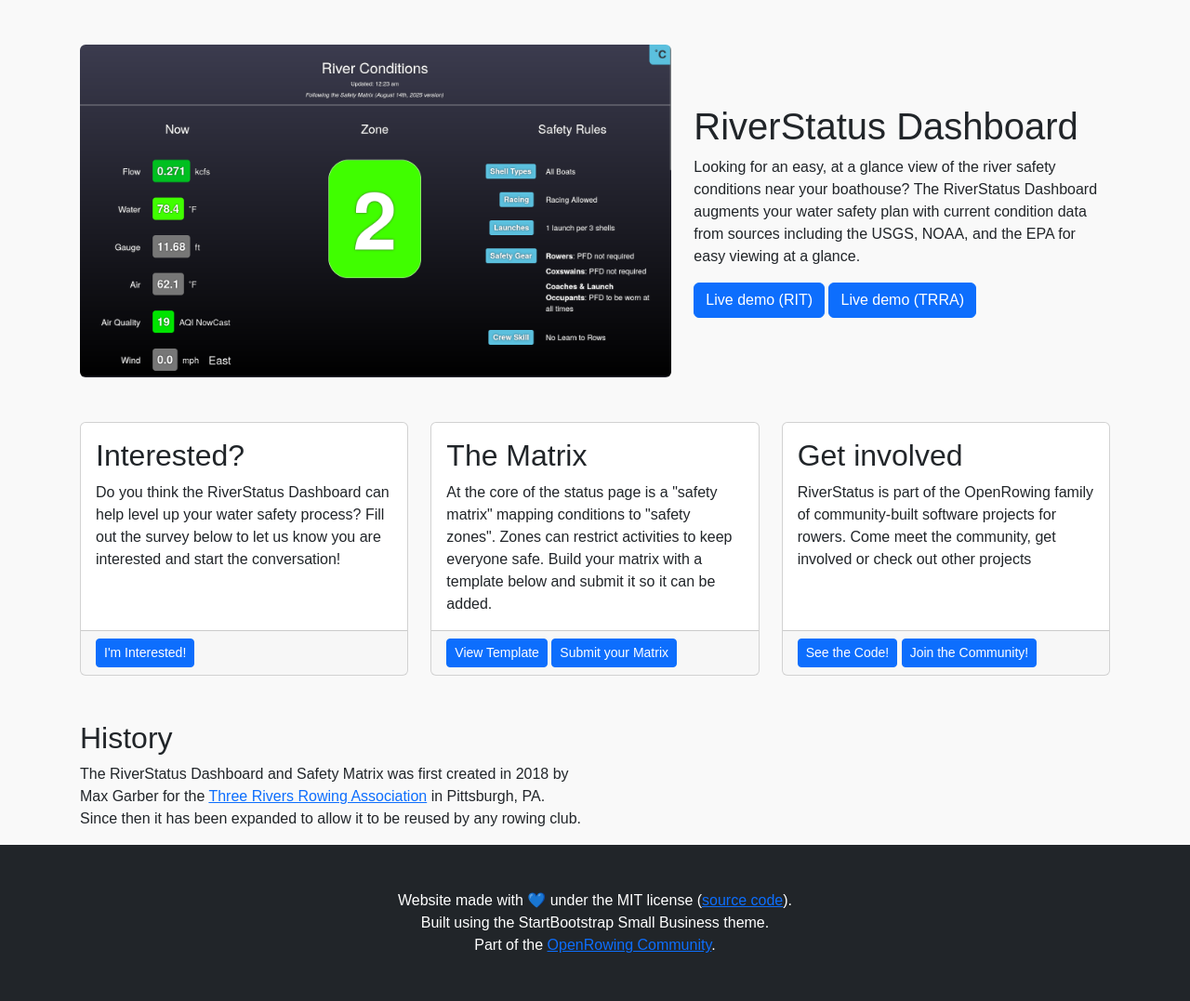
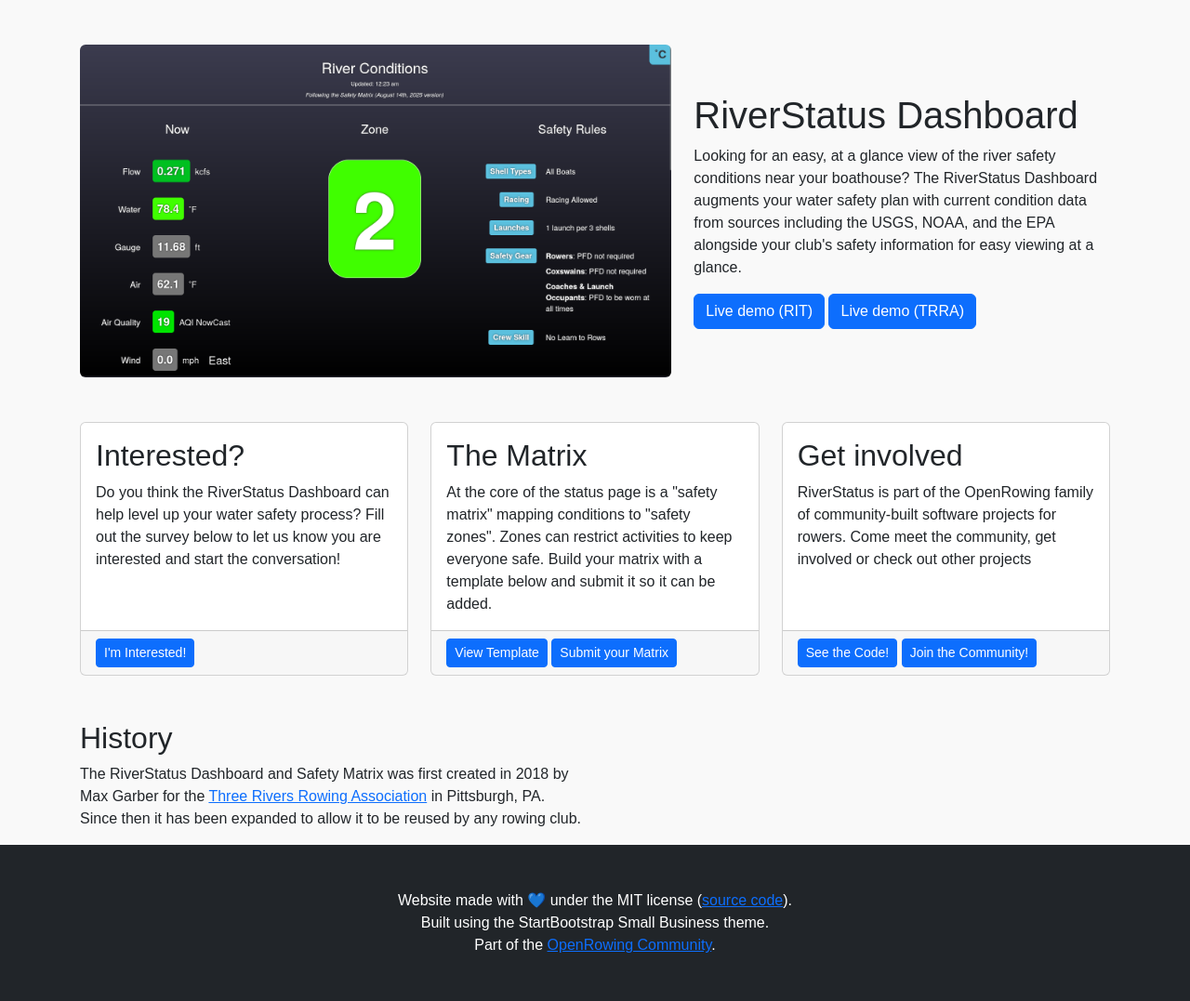
Before and after one commit to OpenRowingCommunity/openrowingcommunity.github.io, a Jekyll site: the page built from projects/riverstatus.html, in a window 1280 px wide. Shown: the whole page at 93% size. Built offline with Jekyll 4.4.1, drawn with Linux system fonts in a browser that asks for light colours; comment, search, counter and statistics services are not loaded.

Commit message:
add and update description

```diff
--- a/projects/riverstatus.html
+++ b/projects/riverstatus.html
@@ -1,6 +1,7 @@
 ---
 layout: default
 title: RiverStatus Dashboard - Open Rowing Community
+description: The RiverStatus Dashboard augments your water safety plan with current condition data from sources including the USGS, NOAA, and the EPA alongside your club's safety information for easy viewing at a glance.
 image:
   path: /assets/riverstatus-screenshot.png
   alt: |
@@ -12,7 +13,7 @@
 		<div class="col-lg-7"><img class="img-fluid rounded mb-4 mb-lg-0" src="/assets/riverstatus-screenshot.png" fetchpriority="high" alt="{{ page.image.alt }}" /></div>
 		<div class="col-lg-5">
 			<h1 class="font-weight-light">RiverStatus Dashboard</h1>
-			<p>Looking for an easy, at a glance view of the river safety conditions near your boathouse? The RiverStatus Dashboard augments your water safety plan with current condition data from sources including the USGS, NOAA, and the EPA for easy viewing at a glance.</p>
+			<p>Looking for an easy, at a glance view of the river safety conditions near your boathouse? The RiverStatus Dashboard augments your water safety plan with current condition data from sources including the USGS, NOAA, and the EPA alongside your club's safety information for easy viewing at a glance.</p>
 			<a class="btn btn-primary" href="https://riverstatus.openrowing.com#RIT">Live demo (RIT)</a>
 			<a class="btn btn-primary" href="https://riverstatus.openrowing.com#TRRA">Live demo (TRRA)</a>
 		</div>
```
